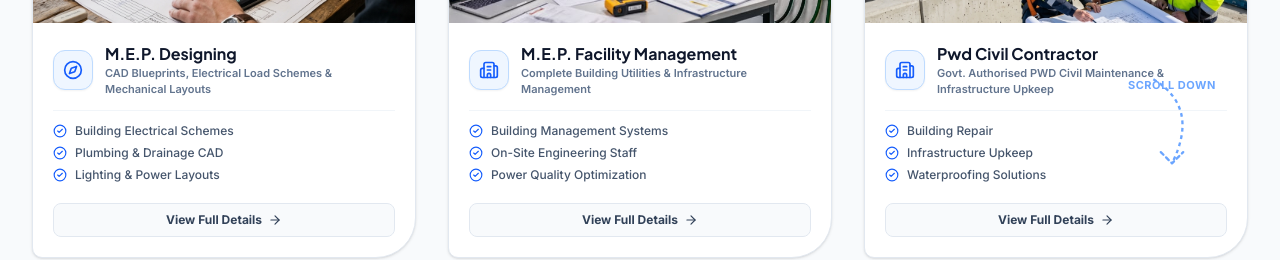
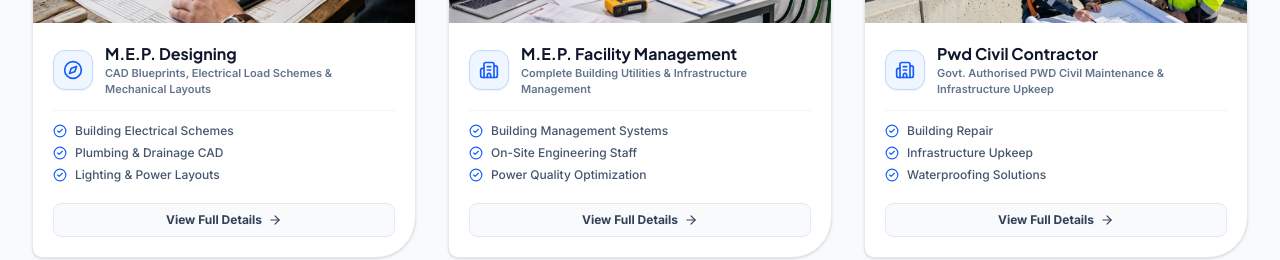
Before and after one commit to moula2002/NavaDurga-Electricals-website, a React (Vite) app: page / in a window 1280 px wide. Shown: the part 1929-2189 px from the top of the page. Built offline with nearby package versions, Linux system fonts and the light colour scheme.

Commit message:
feat: implement Services component with interactive category tabs and animated grid

```diff
--- a/src/components/Services.jsx
+++ b/src/components/Services.jsx
@@ -232,25 +232,6 @@ export default function Services() {
             </AnimatePresence>
           </motion.div>
 
-          {/* Decorative Curvy Arrow in the Empty Right Space */}
-          {!isPage && (
-            <div className="hidden lg:flex flex-col items-center justify-center absolute right-8 bottom-12 opacity-70 pointer-events-none">
-              <span className="text-[11px] font-bold text-blue-500 tracking-wider uppercase mb-1">
-                Scroll Down
-              </span>
-              <svg
-                className="w-20 h-28 text-blue-500 animate-bounce"
-                viewBox="0 0 80 120"
-                fill="none"
-                stroke="currentColor"
-                strokeWidth="2.5"
-                strokeDasharray="4 4"
-              >
-                <path d="M 20 10 Q 70 40 40 100" />
-                <path d="M 28 88 L 40 100 L 52 88" strokeLinecap="round" strokeLinejoin="round" fill="none" />
-              </svg>
-            </div>
-          )}
         </div>
 
       </div>
```
